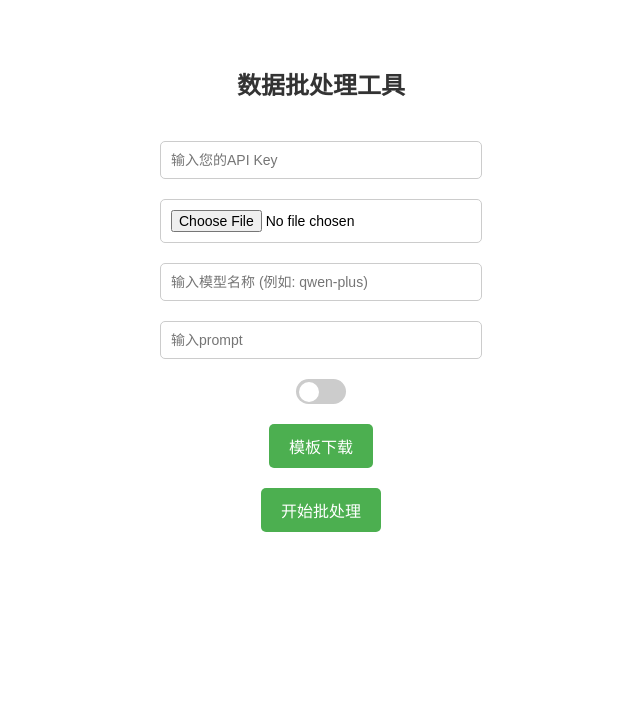
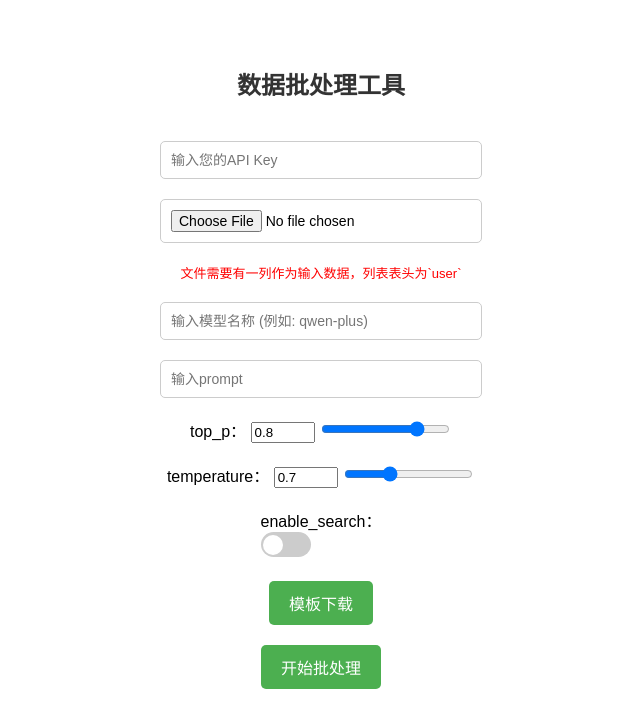
Before and after one commit to chaoyang820/run, a plain HTML site: page index.html in a window 1280 px wide. Shown: the whole page, without its empty margins (319-959 px from the left). Drawn offline with Linux system fonts and the light colour scheme.

Commit message:
Update index.html

```diff
--- a/index.html
+++ b/index.html
@@ -11,12 +11,29 @@
         <h1>数据批处理工具</h1>
         <input type="text" id="api_key" placeholder="输入您的API Key" />
         <input type="file" id="fileInput" accept=".csv, .xlsx" />
+        <span style="color: red;font-size: 13px;">文件需要有一列作为输入数据，列表表头为`user`</span>
         <input type="text" id="modelInput" placeholder="输入模型名称 (例如: qwen-plus)" />
         <input type="text" id="systemInput" placeholder="输入prompt" />
 
-        <input type="checkbox" id="toggle-switch">
-        <label for="toggle-switch"></label>
+        <div class="input-container">
+            <span for="top_p">top_p：</span>
+            <input type="number" id="top_p_input" value="0.8" min="0.1" max="1" step="0.1">
+            <input type="range" min="0.1" max="1" value="0.8" step="0.1" id="top_p_slider">
+        </div>
+        <div class="input-container">
+            <span for="temperature">temperature：</span>
+            <input type="number" id="temperature_input" value="0.7" min="0.1" max="1.9" step="0.1">
+            <input type="range" min="0.1" max="1.9" value="0.7" step="0.1" id="temperature_slider">
+        </div>
 
+
+        <div class="toggle-container">
+            <span>enable_search：</span> <!-- 将文字放在最左边 -->
+            <div>
+                <input type="checkbox" id="toggle-switch">
+                <label for="toggle-switch"></label>
+            </div>
+        </div>
         <button id="downloadBtn">模板下载</button>
         <button id="startBtn">开始批处理</button>
         <div id="progressBar">
```
